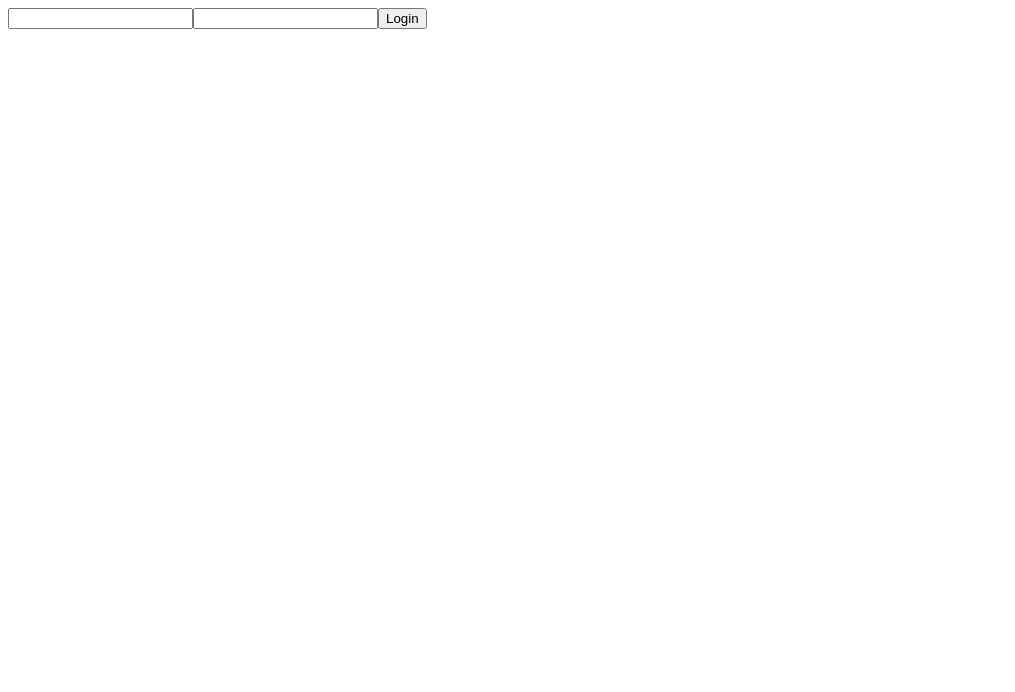
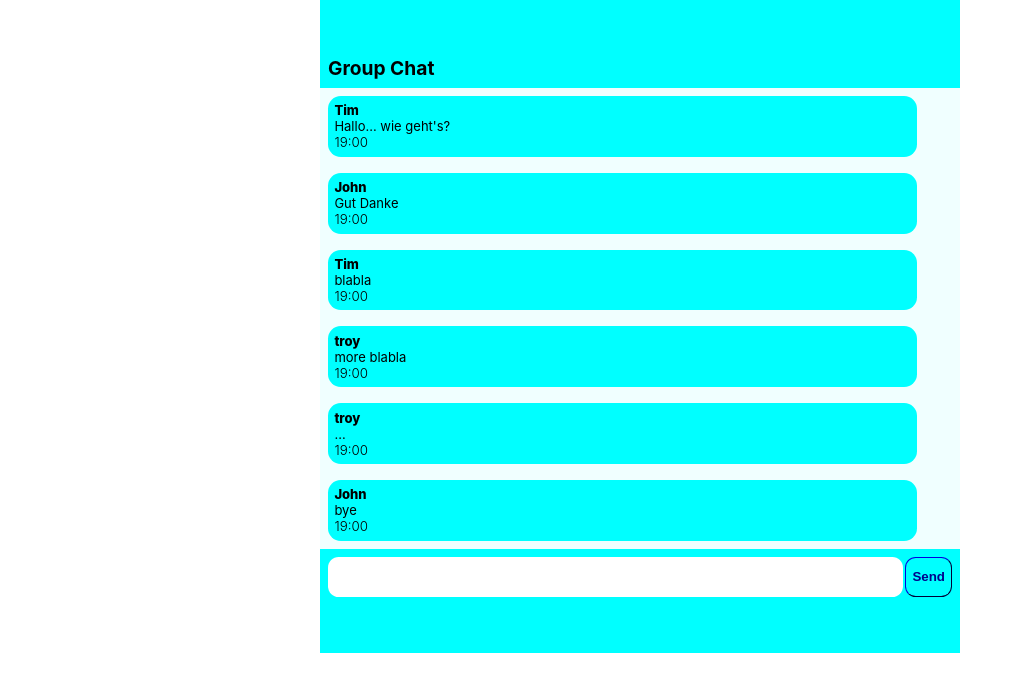
Before and after one commit to JayJabowski/MobileAppsFrontend, a React (Create React App) app in the folder frontend-react/: page / in a window 1280 px wide. Shown: the top 692 px of the page, without its empty margins (0-1015 px from the left). Built offline with nearby package versions, Linux system fonts and the light colour scheme; no server answers.

Commit message:
rough CSS, added MEnu

```diff
--- a/frontend-react/src/App.js
+++ b/frontend-react/src/App.js
@@ -8,10 +8,13 @@ import React, {useState} from "react";
 //LOCAL
 import Login from "./pages/login";
 import GroupChat from "./pages/groupchat";
+import Menu from "./components/menu";
+import Register from "./pages/register";
 
 //CSS
 import useActiveState from "./hooks/useActiveState";
 import useAuth from "./hooks/useAuth";
+import TitleBar from "./components/titlebar";
 
 function App() {
   const { auth } = useAuth();
@@ -22,13 +25,30 @@ function App() {
     setMenuStatus(status);
   }
 
-  console.log(activeState)
+  const getTitle = () =>{
+    switch (activeState){
+      case "loggedOut":
+        return "Login";
+      case "register":
+        return "Register";
+      case "groupChat":
+        return "Group Chat";
+    }
+  }
+
+  console.log()
 
   return (
     <>
-     { menuStatus == "menuShown" ? (<Menu callback={updateMenuStatus} />) : (<></>)}
+    <div className="fullPage">
+      <div className="mainContainer">
+      <TitleBar callback={updateMenuStatus} title={getTitle()} />
+     {menuStatus == "menuShown" ? (<Menu callback={updateMenuStatus} />) : (<></>)}
      {activeState == "loggedOut" ? (<Login />) : (<></>) }
+     {activeState == "register" ? (<Register />) : (<></>) }
      {activeState == "groupChat" ? (<GroupChat />) : (<></>) }
+      </div>
+    </div>
     </>
   );
 }
--- a/frontend-react/src/api/Fetcher.js
+++ b/frontend-react/src/api/Fetcher.js
@@ -43,17 +43,38 @@ const deleteCustomer = async (customerObj, token) => {
 */
 
 const fetchLogin = async(user,pass) =>{
-  //TODO: replace token
+//returns token in response.data
+  const lazyFix = pass || "WeakArmsStrongPasswords";
 
-  const response = await axios.get("login", {
-    headers: { "Content-Type": "application/json", Authorization: "REPLACE ME" },
-    withCredentials: true
+  const response = await axios.get(`?request=login&userid=${user}&password=${lazyFix}`, {
+    headers: { "Content-Type": "application/json"}
   });
 
   return response;
 
 }
 
+const register = async ({userid, nickname,fullname, password})=> {
+//returns token in response.data
+
+  const response = await axios.get(`?request=register&userid=${userid}&password=${password}&nickname=${nickname}&fullname=${fullname}`, {
+    headers: { "Content-Type": "application/json"}
+  });
+
+  return response;
+
+}
+
+const fetchMessages = async (token) => {
+  const response = await axios.get(`?request=fetchmessages&token=${token}`, {
+    headers: { "Content-Type": "application/json"}
+  });
+
+  return response;
+}
+
 export {
-  fetchLogin
+  fetchLogin,
+  register,
+  fetchMessages
 }
--- a/frontend-react/src/api/axios.js
+++ b/frontend-react/src/api/axios.js
@@ -4,7 +4,7 @@
 
 import axios from 'axios';
 
-const BASE_URL = "http://127.0.0.1:8080"
+const BASE_URL = "https://www2.hs-esslingen.de/~melcher/map/chat/api/"
 
 export default axios.create({
     baseURL: BASE_URL
--- a/frontend-react/src/components/chatmessage.js
+++ b/frontend-react/src/components/chatmessage.js
@@ -5,10 +5,10 @@ function ChatMessage({userid, sender, message, time}) {
     const { auth } = useAuth();
 
     return (
-        <div className={userid === auth.userid ? "alignRight" : "alignLeft"}>
-            <label>{sender}</label>
-            <p>{message}</p>
-            <label>{time}</label>
+        <div className={`chatMessage ${userid === auth.userid ? "alignRight" : "alignLeft"}`}>
+            <label className="sender">{sender}</label>
+            <label className="message">{message}</label>
+            <label className="time">{time}</label>
         </div>
       );
 }
--- a/frontend-react/src/components/menu.js
+++ b/frontend-react/src/components/menu.js
@@ -1,21 +1,33 @@
-import React from 'react'
-import useActiveState from '../hooks/useActiveState';
+import React from "react";
+import useActiveState from "../hooks/useActiveState";
 
-function Menu({callback}) {
-    const {activeState, setActiveState} = useActiveState();
+function Menu({ callback }) {
+  const { activeState, setActiveState } = useActiveState();
 
   const updateActiveState = (state) => {
     setActiveState(state);
-    }
-
+  };
 
   return (
     <>
-        <div onClick={(e) => {
+      <div className="menu">
+        <div
+          className="menuItem"
+          onClick={(e) => {
             updateActiveState("loggedOut");
             callback("menuNotShown");
-        }}>
+          }}
+        >
           Logout
+        </div>
+        <div
+          className="menuItem"
+          onClick={(e) => {
+            callback("menuNotShown");
+          }}
+        >
+          Close Menu
+        </div>
       </div>
     </>
   );
--- a/frontend-react/src/components/titlebar.js
+++ b/frontend-react/src/components/titlebar.js
@@ -1,13 +1,17 @@
 import React from 'react'
+import useAuth from '../hooks/useAuth';
 
 function TitleBar({callback, title}) {
+    const { auth } = useAuth();
+
+
     return (
-        <>
-        <div onClick={() => {
+        <div className='titleBar'>
+        { auth.token ? <button className='menuButton' onClick={() => {
             callback("menuShown");
-        }}>Menu</div>
-        <div>{title}</div>
-        </>
+        }}>Menu</button> : <></> }
+        <div className="title">{title}</div>
+        </div>
      );
 }
 
--- a/frontend-react/src/context/StateProvider.js
+++ b/frontend-react/src/context/StateProvider.js
@@ -8,7 +8,7 @@ import React, { createContext, useState } from "react";
 const StateContext = createContext("");
 
 export const StateProvider = ({ children }) => {
-  const [activeState, setActiveState] = useState("loggedOut");
+  const [activeState, setActiveState] = useState("groupChat");
 
   return (
     <StateContext.Provider value={{ activeState, setActiveState }}>
--- a/frontend-react/src/index.css
+++ b/frontend-react/src/index.css
@@ -11,3 +11,186 @@ code {
   font-family: source-code-pro, Menlo, Monaco, Consolas, 'Courier New',
     monospace;
 }
+.fullPage{
+  display:flex;
+  justify-content: center;
+  width: 100%;
+  height: 100%;
+}
+
+.mainContainer{
+
+  max-width: 40em;
+  width: 100%;
+  height:100%;
+
+  display:flex;
+  flex-direction:column;
+
+  background-color: cyan;
+
+  margin: 0;
+  padding: 0;
+  padding-top: 3em;
+  padding-bottom: 3em;
+}
+
+.loginHeader{
+  width:100%;
+  display: flex;
+  flex-direction: row;
+  justify-content: space-around;
+}
+
+.loginHeader h1{
+  font-size: medium;
+  font-weight: 300;
+  padding: 3em;
+  padding-top: 1em;
+  padding-bottom: 1em;
+}
+
+.loginHeader h1:hover{
+  color: cyan;
+  background-color: darkblue;
+}
+
+.loginHeader .selected{
+  font-weight: bolder;
+}
+
+.loginForm{
+  display:flex;
+  flex-direction: column;
+
+  margin-left: 0.5em;
+  margin-right: 0.5em;
+
+}
+.loginForm input{
+  margin-bottom: 2em;
+}
+
+.loginForm label{
+  font-weight: 300;
+}
+
+button{
+  color:darkblue;
+
+  background-color: cyan;
+  height: 3em;
+  border-radius: 0%;
+  border-width: 0.1em;
+  border-color: darkblue;
+
+  font-weight: bolder;
+}
+
+button:hover{
+  color: cyan;
+  background-color: darkblue;
+}
+
+.chatBox{
+  display:flex;
+  flex-direction: column;
+  justify-content: flex-start;
+  width: 100%;
+  background-color: azure;
+}
+
+.chatMessage{
+  display:flex;
+  flex-direction: column;
+
+  max-width: 90%;;
+  background-color: cyan;
+  margin-bottom: 0.5em;
+  margin-top: 0.5em;
+  margin-left: 0.5em;
+
+  padding: 0.4em;
+
+  border-radius: 0.8em;
+}
+
+.chatMessage .message{
+  font-weight: 400;
+  margin: 0;
+  padding: 0em;
+}
+
+.chatMessage label{
+  font-size: small;
+  font-weight: 800;
+}
+
+.chatMessage .time{
+  font-weight:300;
+  font-size: smaller;
+}
+
+.messageBox{
+  margin: 0.5em;
+  display: flex;
+  flex-direction: row;
+}
+
+.messageBox button{
+  max-width: 10em;
+  border-radius: 0.8em;
+}
+
+.messageBox input{
+  margin-right: 0.2em;
+  flex-grow:1;
+
+  border: 0;
+  border-radius: 0.8em;;
+}
+
+.titleBar{
+  padding: 0.5em;
+  width: 100%;
+  display:flex;
+  flex-direction: row;
+  align-items: center;
+}
+
+.titleBar .menuButton {
+  font-weight: bolder;
+  font-size: small;
+  padding: 1em;
+  max-width: 10em;
+  margin-right: 0.5em;
+  border-radius: 0.8em;
+}
+
+.titleBar .title{
+  font-size: larger;
+  font-weight: bolder;
+}
+
+.menu{
+  position: absolute;
+
+  display: flex;
+  flex-direction: column;
+
+  background-color: cyan;
+  width: 50%;
+  padding: 1em;
+  border-width: 0.2em;
+  border-color: darkblue;
+}
+
+.menuItem{
+  width: 100%;
+  padding: 0.1em;
+  margin: 0.1em;
+}
+.menuItem:hover{
+  background-color: darkblue;
+  color:cyan;
+}
--- a/frontend-react/src/pages/groupchat.js
+++ b/frontend-react/src/pages/groupchat.js
@@ -1,15 +1,27 @@
-import React, { useState } from 'react';
+import React, { useEffect, useState } from 'react';
+import { fetchMessages } from '../api/Fetcher';
 import ChatMessage from '../components/chatmessage';
+import useAuth from '../hooks/useAuth';
 
 //MockData
 import { MockChat } from '../MockData';
 
 function GroupChat() {
+    const { auth } = useAuth();
+
+    const [ incomingMessages, setIncomingMessages ] = useState([]);
     const [ message, setMessage ] = useState("");
 
     const updateMessage = (msg) => {
         setMessage(msg);
     }
+    const updateIncomingMessages = (arr) => {
+        setIncomingMessages(arr);
+    }
+
+    useEffect(() => {
+        initializeChat();
+    }, []);
 
     const submitMessageHandler = async (e) => {
         e.preventDefault();
@@ -20,14 +32,20 @@ function GroupChat() {
         updateMessage("");
     }
 
+    const initializeChat = async () => {
+        const response = await fetchMessages(auth.token);
+        console.dir(response);
+    }
+
     return (
         <>
-            <h1>GroupChat</h1>
-            <div className="ChatBox">
+            <div className="chatBox">
                 {MockChat.map((msg) => <ChatMessage {...msg} />)}
             </div>
-            <input type="text" onChange={updateMessage}></input>
-            <button onSubmit={submitMessageHandler}>Send</button>
+            <div className="messageBox">
+                <input type="text" onChange={updateMessage}></input>
+                <button onSubmit={submitMessageHandler}>Send</button>
+            </div>
         </>
       );
 }
--- a/frontend-react/src/pages/login.js
+++ b/frontend-react/src/pages/login.js
@@ -1,47 +1,58 @@
-import React, {useState} from 'react';
-import useActiveState from '../hooks/useActiveState';
-import useAuth from '../hooks/useAuth';
+import React, { useState } from "react";
+import useActiveState from "../hooks/useActiveState";
+import useAuth from "../hooks/useAuth";
 
-import { fetchLogin } from '../api/Fetcher';
+import "../index.css";
+
+import { fetchLogin } from "../api/Fetcher";
 
 function Login() {
-    const { auth, setAuth }= useAuth();
-    const {activeState, setActiveState} = useActiveState();
-    const [ user, setUser ] = useState();
-    const [ password, setPassword ] = useState();
+  const { auth, setAuth } = useAuth();
+  const { activeState, setActiveState } = useActiveState();
+  const [user, setUser] = useState();
+  const [password, setPassword] = useState();
 
-    const updateUser = (e) =>{
+  const updateUser = (e) => {
     setUser(e.target.value);
-    }
-    const updatePassword = (e) =>{
+  };
+  const updatePassword = (e) => {
     setPassword(e.target.value);
-    }
+  };
   const updateActiveState = (state) => {
     setActiveState(state);
-    }
+  };
   const updateAuth = (Obj) => {
     setAuth(Obj);
-    }
+  };
 
   const LoginHandler = async (e) => {
     e.preventDefault();
 
-        //const response = await fetchLogin(user, password);
+    const response = await fetchLogin(user, password);
 
+    if (!response.data.token) {
+      console.log("Login Failed");
+      return;
+    }
     updateActiveState("groupChat");
-        //TODO: add correct username, password parameters
-        //updateAuth(response.data.user, response.data.password);
-    }
-
-
+    updateAuth({ token: response.data.token, user, password });
+  };
 
   return (
-        <form>
+    <div>
+      <div className="loginHeader">
+        <h1 className="selected">Login </h1>
+        <h1 onClick={() => updateActiveState("register")}>Register</h1>
+      </div>
+
+      <form className="loginForm">
+        <label>HSE-Kürzel</label>
         <input type="text" onChange={updateUser}></input>
+        <label>Passwort</label>
         <input type="password" onChange={updatePassword}></input>
         <button onClick={LoginHandler}>Login</button>
       </form>
-
+    </div>
   );
 }
 
--- /dev/null
+++ b/frontend-react/src/pages/register.js
@@ -0,0 +1,90 @@
+import React, {useState} from 'react';
+import useActiveState from '../hooks/useActiveState';
+import useAuth from '../hooks/useAuth';
+
+import { register } from '../api/Fetcher';
+
+function Register() {
+    const { auth, setAuth }= useAuth();
+    const {activeState, setActiveState} = useActiveState();
+    const [ userForm, setUserForm ] = useState({});
+
+    const updateHseId = (e) =>{
+        setUserForm(
+            {...userForm, userid: e.target.value}
+            );
+    }
+    const updateNickname = (e) =>{
+        setUserForm(
+            {...userForm, nickname: e.target.value}
+            );
+    }
+    const updateFullName = (e) =>{
+        setUserForm(
+            {...userForm, fullname: e.target.value}
+            );
+    }
+    const updatePassword = (e) =>{
+        setUserForm(
+            {...userForm, password: e.target.value}
+            );
+    }
+    const updateRepeatedPassword = (e) =>{
+        setUserForm(
+            {...userForm, repeatedPassword: e.target.value}
+            );
+    }
+
+    const updateActiveState = (state) => {
+        setActiveState(state);
+    }
+    const updateAuth = (Obj) => {
+        setAuth(Obj);
+    }
+
+    const RegisterHandler = async (e) => {
+        e.preventDefault();
+        if(userForm.repeatedPassword != userForm.password){
+            console.log("Passwords do not match");
+            return;
+        }
+
+        const response = await register(userForm);
+
+        if(!response.data.token){
+            console.log("Login Failed");
+            return;
+        }
+
+        console.log("register successful!");
+        updateActiveState("groupChat");
+        updateAuth({token:response.data.token, user: userForm.userid, password: userForm.password});
+    }
+
+
+
+    return (
+        <div>
+        <div className='loginHeader'>
+            <h1 onClick={() => updateActiveState("loggedOut")}>Login</h1>
+            <h1 className='selected'>Register</h1>
+        </div>
+        <form className='loginForm'>
+            <label>Enter Your HSE id (e.g. mamu00)</label>
+            <input type="text" onChange={updateHseId}></input>
+            <label>Nickname</label>
+            <input type="text" onChange={updateNickname}></input>
+            <label>Full Name</label>
+            <input type="text" onChange={updateFullName}></input>
+            <label>Password</label>
+            <input type="text"  onChange={updatePassword}></input>
+            <label>Repeat Password</label>
+            <input type="text"  onChange={updateRepeatedPassword}></input>
+            <button onClick={RegisterHandler}>Register</button>
+        </form>
+        </div>
+
+     );
+}
+
+export default Register;
```
Lines whose indentation alone changed are shown as unchanged.
